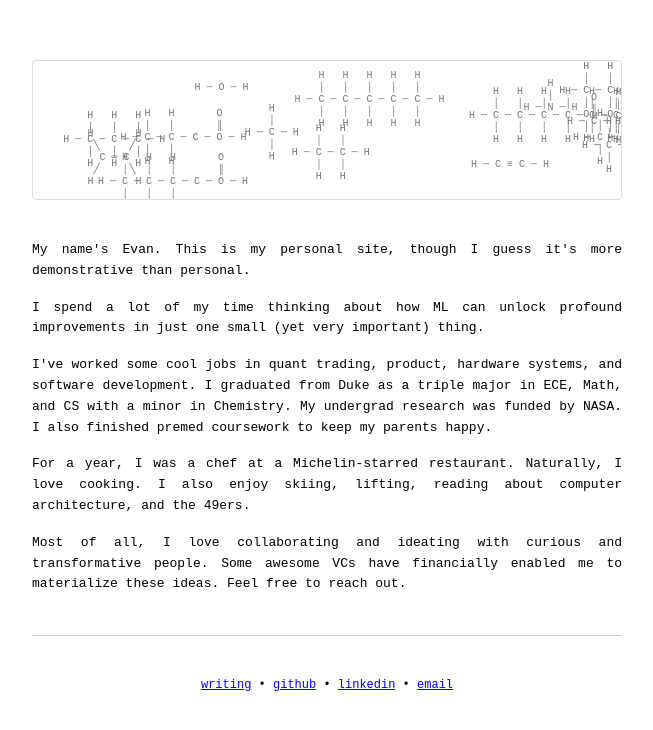
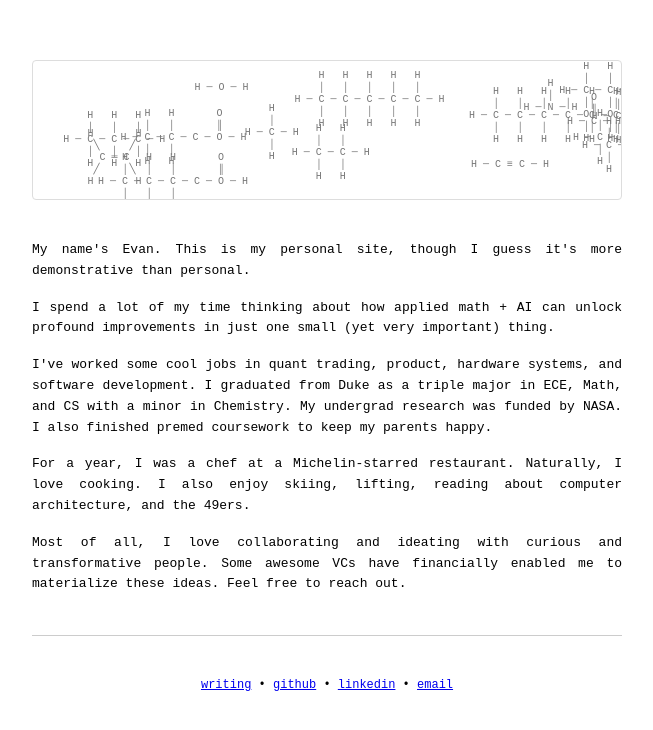
Before and after one commit to evankyee/eypersonal, a Next.js app: page / in a window 1280 px wide. Shown: the top 730 px of the page, without its empty margins (313-966 px from the left). Built offline with nearby package versions, Linux system fonts and the light colour scheme.

Commit message:
wording change

```diff
--- a/app/page.tsx
+++ b/app/page.tsx
@@ -12,7 +12,7 @@ export default function Home() {
 
 
       <p>
-        I spend a lot of my time thinking about how ML can unlock profound improvements in just one small (yet very important) thing.
+        I spend a lot of my time thinking about how applied math + AI can unlock profound improvements in just one small (yet very important) thing.
       </p>
 
       <p>
```
Also changed, not shown: app/icon.svg, 1 other file (tests, documents, lock files or other folders).
